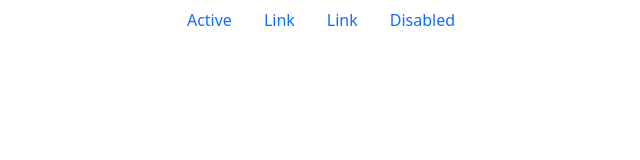
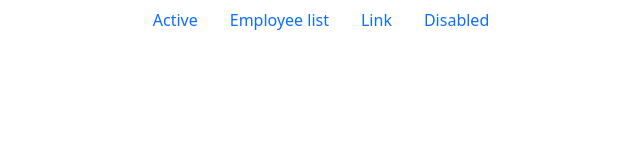
Before and after one commit to GeorgeZa01/M-1-ProjectFinal, a plain HTML site: page indexHR.html in a window 1280 px wide. Shown: the whole page, without its empty margins (319-959 px from the left). Drawn offline with nearby package versions, Linux system fonts and the light colour scheme.

Commit message:
Update to indexHR

```diff
--- a/indexHR.html
+++ b/indexHR.html
@@ -12,7 +12,7 @@
         <a class="nav-link active" aria-current="page" href="#">Active</a>
     </li>
     <li class="nav-item">
-        <a class="nav-link" href="#">Link</a>
+        <a class="nav-link" href="#">Employee list</a>
     </li>
     <li class="nav-item">
         <a class="nav-link" href="#">Link</a>
```
